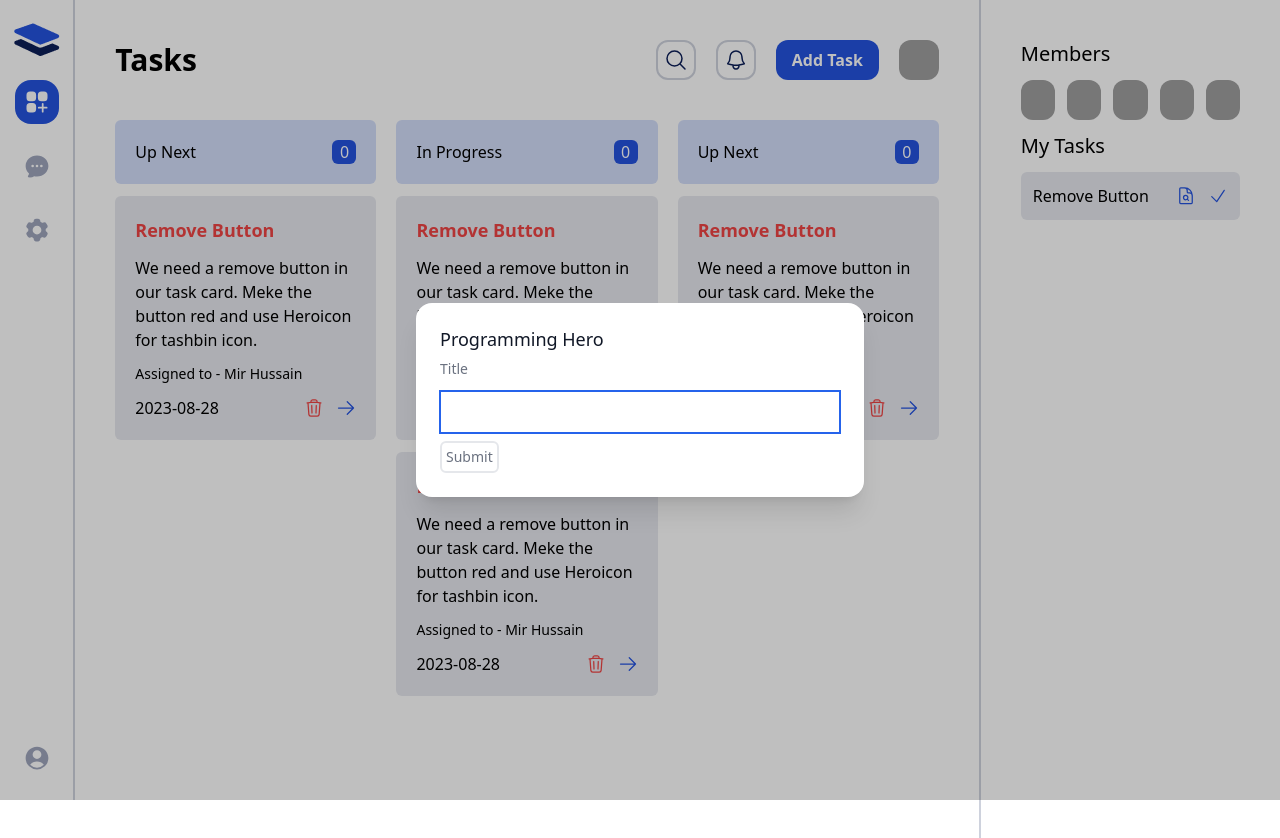
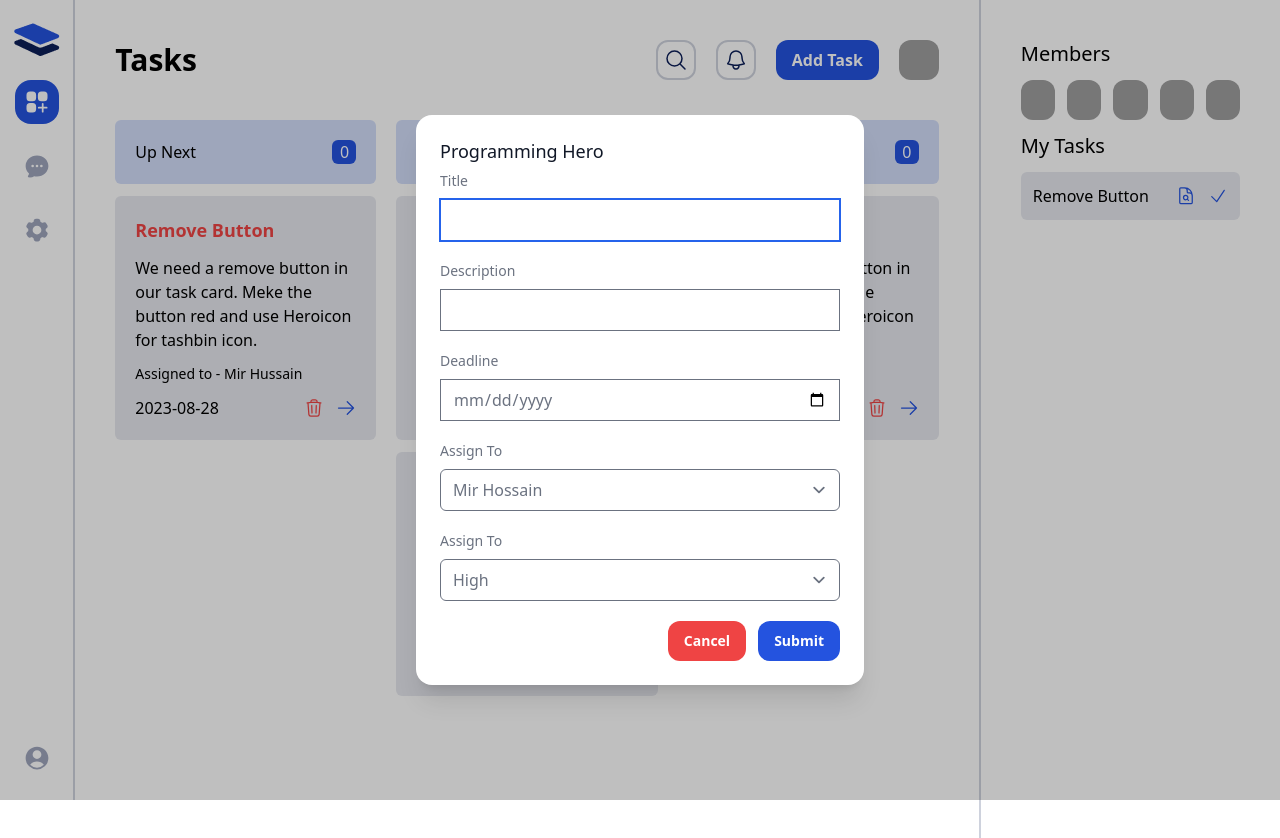
Before and after one commit to coder7475/taskmaster-redux-acc, a React (Vite) app: page / in a window 1280 px wide. Both pictures are taken after a click on the button "Add Task". Shown: the top 838 px of the page. Built offline with nearby package versions, Linux system fonts and the light colour scheme; grey boxes are pictures that could not be loaded.

Commit message:
feat: create a form with lot of field

```diff
--- a/src/components/tasks/AddTaskModal.jsx
+++ b/src/components/tasks/AddTaskModal.jsx
@@ -16,17 +16,68 @@
               content={"lorem Ipsum so ao"}
         >
             <form onSubmit={handleSubmit(onSubmit)}>
-                <div className="flex flex-col gap-3">
-                    <label htmlFor="title">Title</label>
+                {/* title */}
+                <div className="flex flex-col mb-5">
+                    <label htmlFor="title" className='mb-2'>Title</label>
                     <input
                         className="w-full"
                         type="text"
-                        name="title"
                         id='title'
-                        {...register('name')}
+                        {...register('title')}
                     />
                 </div>
-                <button type='submit' className='p-1 border-2 mt-2 rounded-md hover:bg-slate-600 hover:text-white'>Submit</button>
+                {/* description */}
+                <div className="flex flex-col mb-5">
+                    <label htmlFor="description" className='mb-2'>Description</label>
+                    <input
+                        className="w-full"
+                        type="text"
+                        id='description'
+                        {...register('description')}
+                    />
+                </div>
+                {/* deadline */}
+                <div className="flex flex-col mb-5">
+                    <label htmlFor="date" className='mb-2'>Deadline</label>
+                    <input
+                        className="w-full"
+                        type="date"
+                        name="date"
+                        id='date'
+                        {...register('date')}
+                    />
+                </div>
+                {/* assigned to */}
+                <div className='flex flex-col mb-5'>
+                    <label htmlFor="assignedTo" className='mb-2'>Assign To</label>
+                    <select
+                        className="w-full rounded-md"
+                        id="assignedTo"
+                        {...register('assignedTo')}
+                    >
+                        <option value="Mir Hussain">Mir Hossain</option>
+                        <option value="Robiul Hossain">Robiul Hossain</option>
+                        <option value="Nahid Hassan">Nahid Hassan</option>
+
+                    </select>
+                </div>
+                {/* priority */}
+                <div className='flex flex-col mb-5'>
+                    <label htmlFor="priority" className='mb-2'>Assign To</label>
+                    <select
+                        className="w-full rounded-md"
+                        id="priority"
+                        {...register('priority')}
+                    >
+                        <option defaultValue value="high">High</option>
+                        <option value="medium">Medium</option>
+                        <option value="low">Low</option>
+                    </select>
+                </div>
+                <div className="flex gap-3 justify-end">
+                    <button type='button' className='btn btn-danger'>Cancel</button>
+                    <button type='submit' className='btn btn-primary'>Submit</button>
+                </div>
             </form>
 
         </Modal>
```
